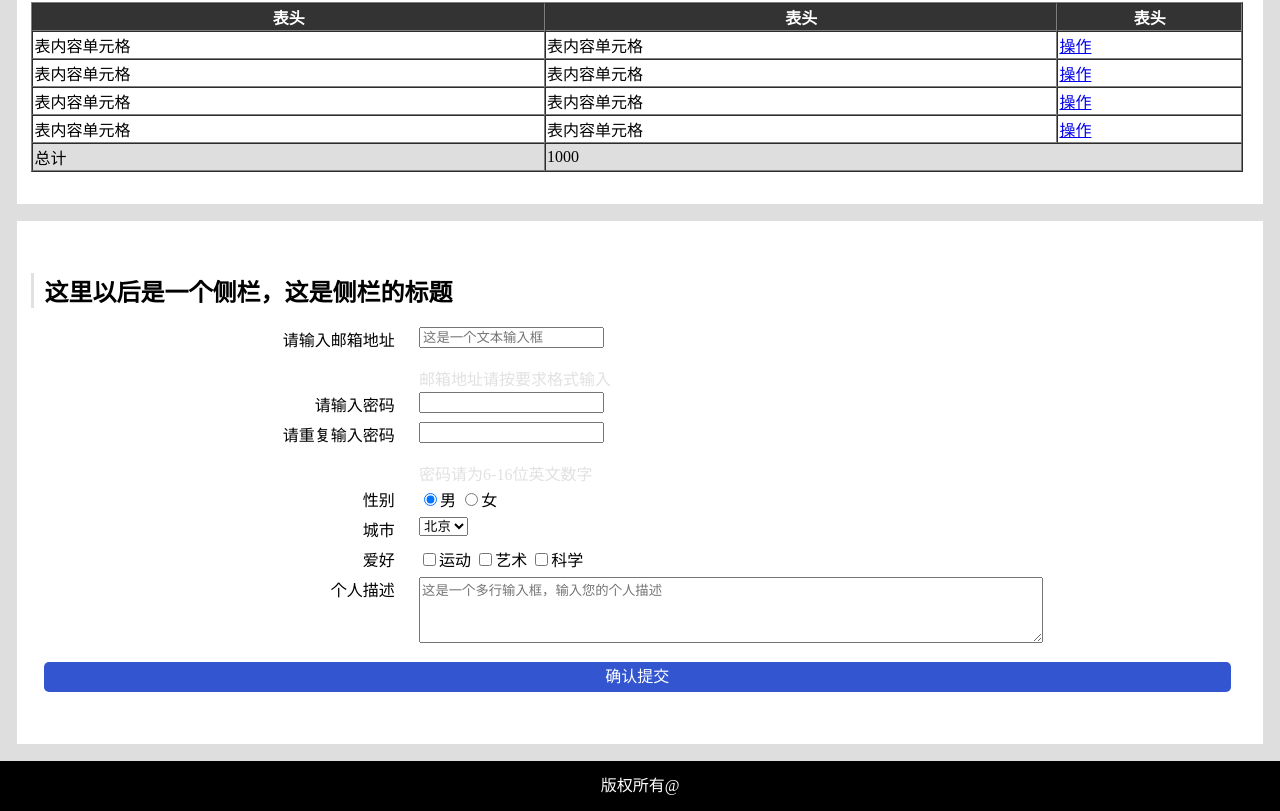
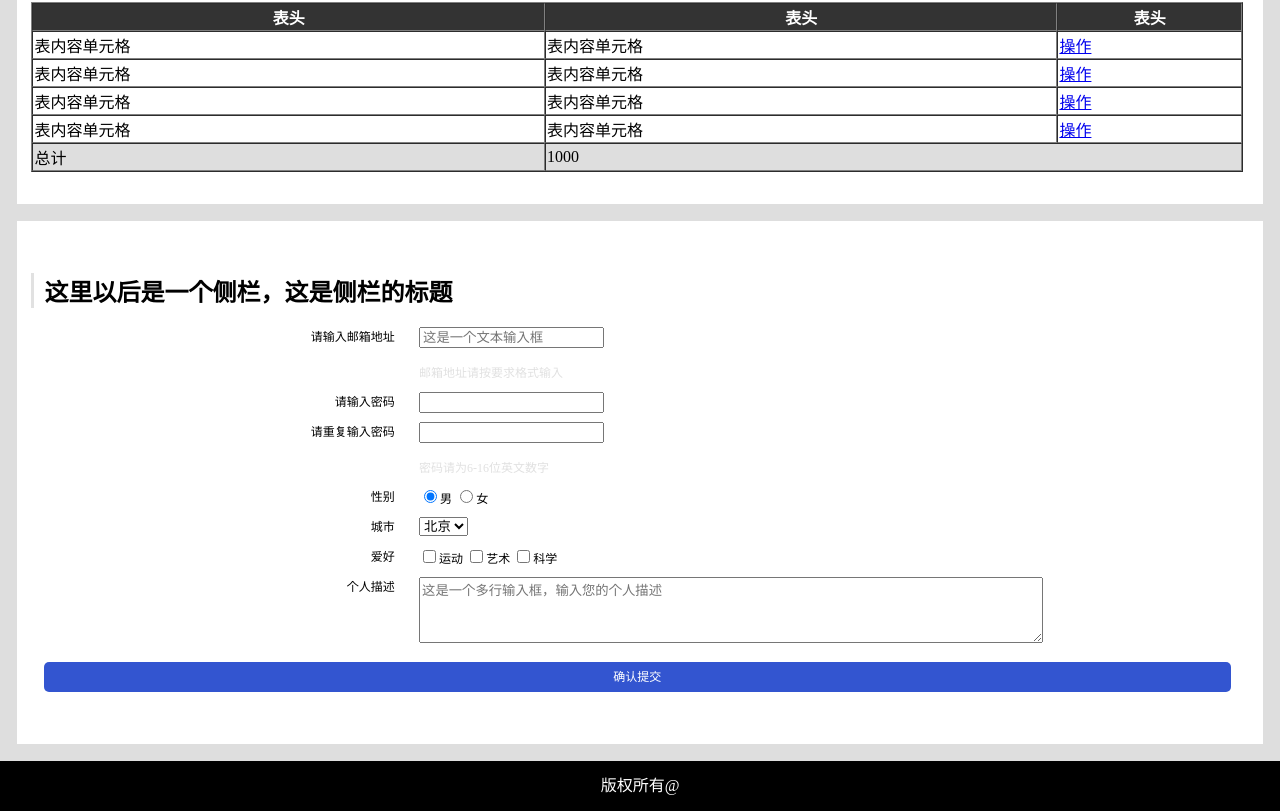
Before and after one commit to mingshanjianke/BaiduFrontEnd, a plain HTML site: page xiaowei/task2/index.html in a window 1280 px wide. Shown: the part 1958-2769 px from the top of the page. Drawn offline with Linux system fonts and the light colour scheme.

Commit message:
Modified task2 style.css file.

```diff
--- a/xiaowei/task2/css/style.css
+++ b/xiaowei/task2/css/style.css
@@ -121,3 +121,6 @@ footer{
     line-height:50px;
     text-align: center;
 }
+form{
+	font-size:12px;
+}
```
